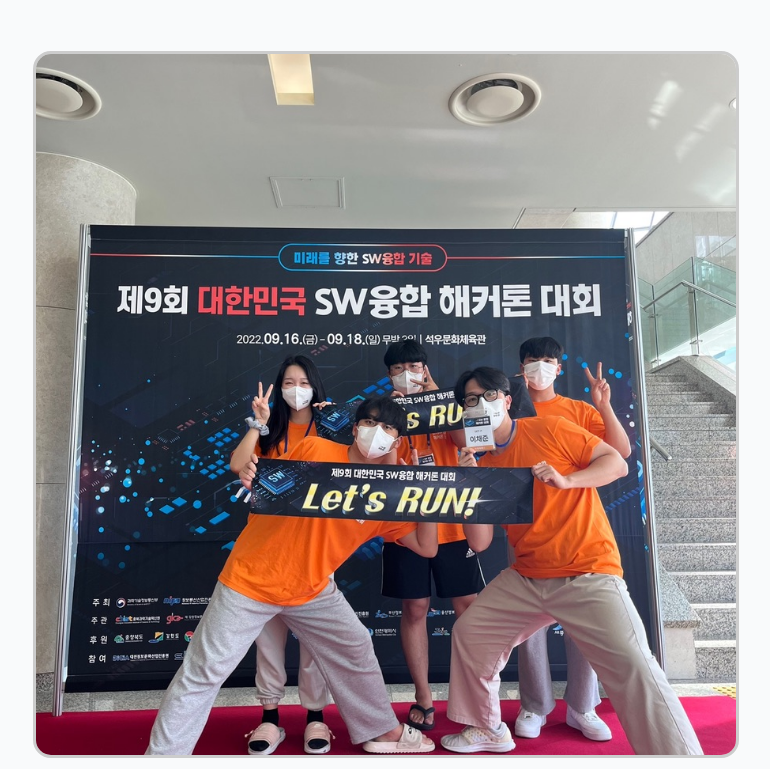
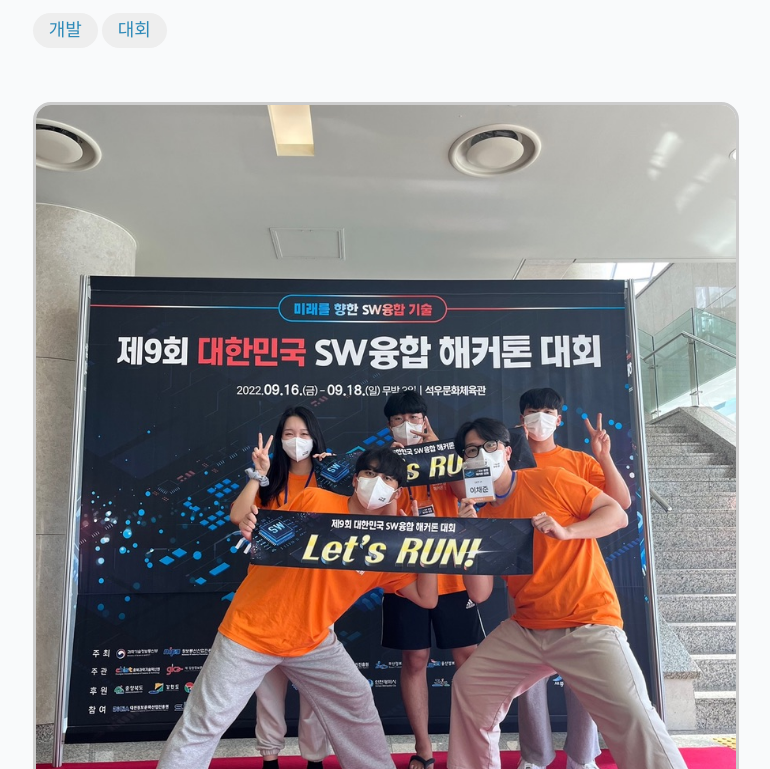
Before and after one commit to chaejunlee/chaejunlee.github.io, an Astro site: page /blog/9th-sw-hack-review in a window 1280 px wide. Shown: the part 280-1049 px from the top of the page, without its empty margins (257-1027 px from the left). Built offline with nearby package versions, Linux system fonts and the light colour scheme; Astro itself is replaced by a stand-in of ours.

Commit message:
feat(blog): added tagging system to a post

```diff
--- a/src/layouts/BlogPost.astro
+++ b/src/layouts/BlogPost.astro
@@ -11,11 +11,12 @@
     pubDate?: string;
     updatedDate?: string;
     heroImage?: string;
+    tags: string[];
   };
 }
 
 const {
-  content: { title, description, pubDate, updatedDate, heroImage },
+  content: { title, description, pubDate, updatedDate, heroImage, tags },
 } = Astro.props;
 ---
 
@@ -29,6 +30,24 @@
       .title {
         font-size: 2em;
         margin: 0;
+      }
+      .tag-list {
+        display: flex;
+        flex-wrap: wrap;
+        margin-block: 1rem;
+        padding: 0;
+        list-style: none;
+        gap: 0.25rem;
+      }
+      .tag {
+        margin: 0;
+        background-color: #eee;
+        padding-inline: 1rem;
+        padding-block: 0.25rem;
+        border-radius: 100vh;
+      }
+      .tag a {
+        text-decoration: none;
       }
       hr {
         border-top: 1px solid #ddd;
@@ -62,6 +81,17 @@
               )
             }
           </div>
+          {
+            tags && (
+              <ul class="tag-list">
+                {tags.map((tag: string) => (
+                  <li class="tag">
+                    <a href={`/tags/${tag}`}>{tag}</a>
+                  </li>
+                ))}
+              </ul>
+            )
+          }
         </header>
         {
           heroImage && (
--- a/src/pages/blog/9th-sw-hack-review.md
+++ b/src/pages/blog/9th-sw-hack-review.md
@@ -4,6 +4,7 @@
 description: "제9회 대한민국 SW융합 해커톤을 참여하며 느낀 점들"
 pubDate: "2022.09.25"
 heroImage: "/blog/9th-sw-hack-review/we_did_it.jpg"
+tags: ["개발", "대회"]
 ---
 
 충북대 석우문화관에서 2022년 09월 16일 금요일부터 2022년 09월 18일 일요일까지 진행한 제9회 대한민국 SW 융합 해커톤에 GET-P 팀으로서 참여했다. 우리는 “지정과제1: 지역사회 문제 해결을 위한 SW융합 제품 또는 서비스 개발“에 GET-P 아이템으로 참가했다. 2019년에도 같은 대회에 나가서 상은 타지 못했지만 맛있게 먹고 재밌게 개발했던 기억이 있어서 이번 년도에도 지원했다.
```
Also changed, not shown: src/pages/blog/if-else-refactoring.md (+1 -0 lines).
